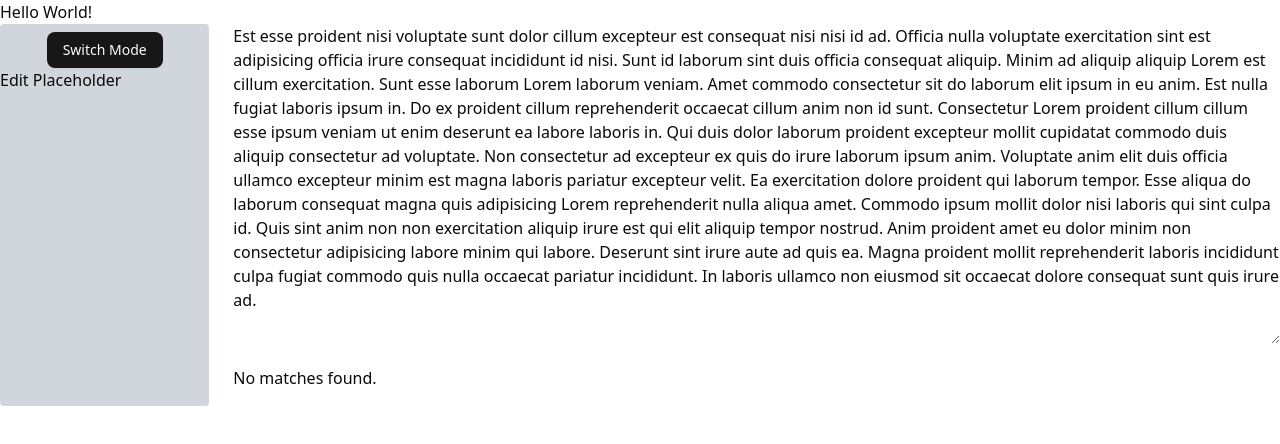
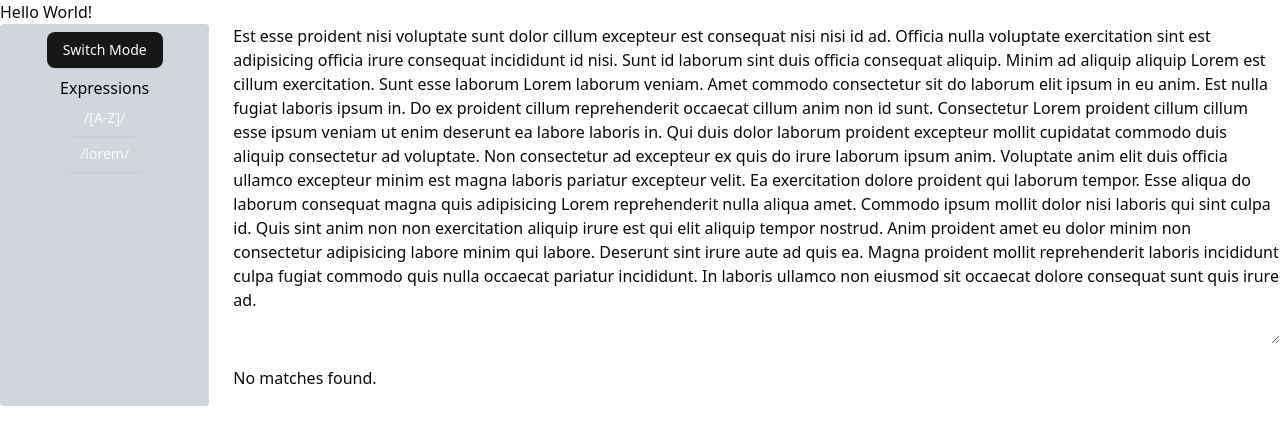
Before and after one commit to ScottDJEvans/smtt, a Next.js app: page /document-search in a window 1280 px wide. Shown: the top 444 px of the page. Built offline with nearby package versions, Linux system fonts and the light colour scheme.

Commit message:
add initial EditRegexSection, add Save UI for EditRegexSection

```diff
--- /dev/null
+++ b/src/app/document-search/components/EditRegexSection.js
@@ -0,0 +1,58 @@
+import { Button } from "@/components/ui/button"
+import PropTypes from "prop-types"
+import { useState } from "react"
+
+const EditRegexSection = ({ options, handleEdit }) => {
+  const [isEditing, setIsEditing] = useState(null)
+  const [newRegexValue, setNewRegexValue] = useState("")
+
+  const handleSaveClick = () => {
+    handleEdit(newRegexValue, isEditing)
+    setIsEditing(null)
+    setNewRegexValue("")
+  }
+
+  const renderEditMode = (value) => {
+    return (
+      <div>
+        <p>Editing {value}</p>
+        <input
+          defaultValue={value}
+          onChange={(e) => setNewRegexValue(e.target.value)}
+        />
+        <Button onClick={() => handleSaveClick()}>Save</Button>
+      </div>
+    )
+  }
+
+  const renderData = () => {
+    return options.map((data) => {
+      return (
+        <div>
+          <Button
+            onClick={() => setIsEditing(data.value)}
+            className="bg-tertiary"
+          >
+            {data.value}
+          </Button>
+          {isEditing === data.value && renderEditMode(data.value)}
+        </div>
+      )
+    })
+  }
+  return (
+    <div className="flex flex-col items-center m-2">
+        <p>Expressions</p>
+      {renderData()}
+    </div>
+  )
+}
+
+export default EditRegexSection
+
+EditRegexSection.propTypes = {
+  options: PropTypes.array,
+  handleAdd: PropTypes.func,
+  handleEdit: PropTypes.func,
+  handleDelete: PropTypes.func,
+}
--- a/src/app/document-search/components/Sidebar.js
+++ b/src/app/document-search/components/Sidebar.js
@@ -3,6 +3,7 @@
 import { Button } from "@/components/ui/button"
 import { useState } from "react"
 import ApproveSection from "./ApproveSection"
+import EditRegexSection from "./EditRegexSection"
 import PropTypes from "prop-types"
 
 const Sidebar = ({ regexData }) => {
@@ -22,7 +23,7 @@ const Sidebar = ({ regexData }) => {
       {shouldShowApprovalSection ? (
         <ApproveSection options={regexData} />
       ) : (
-        <div>Edit Placeholder</div>
+        <EditRegexSection options={regexData}/>
       )}
     </aside>
   )
```
